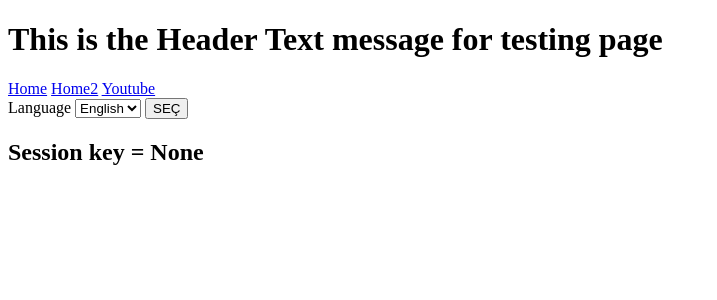
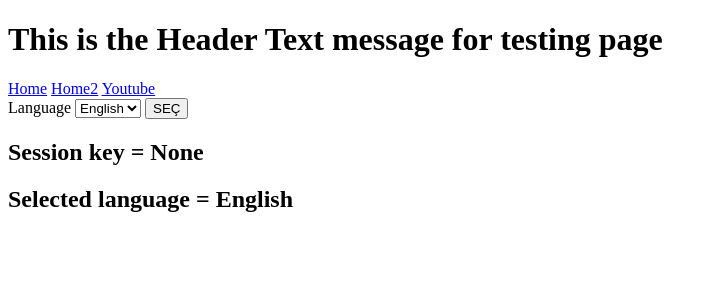
Before and after one commit to osmnr/django-blog, a Django app: page /blog/test/ in a window 1280 px wide. Shown: the top 300 px of the page, without its empty margins (0-717 px from the left). Run offline with Django 5.2, Linux system fonts and the light colour scheme; data comes from the database, SQL or seed files in the repository; both versions use the stored data as it was after the commit.

Commit message:
translation has been fixed and completed

```diff
--- a/settings/context_processors.py
+++ b/settings/context_processors.py
@@ -1,6 +1,6 @@
 from .models import SiteConfig, Navigation
 from translation.models import Translation, TranslationKey, Language
-
+from user.models import LangSession
 
 def site_config(request):
     siteTitle = SiteConfig.objects.get(key='titleBaseName')
@@ -18,25 +18,35 @@
         request.session.create()
         sessionKey = request.session.session_key
 
+    try:
+        user_language = LangSession.objects.get(session=sessionKey).language.id
+    except LangSession.DoesNotExist:
+        user_language = SiteConfig.objects.get(key='siteLanguage').value
+
+    available_langs = Language.objects.filter(is_selectable=True)
+
+    if not user_language in available_langs.values_list('id', flat=True):
+        user_language = SiteConfig.objects.get(key='siteLanguage').value
+
+    user_lang_no = Language.objects.get(pk=user_language).name
     translation_list = {}
-    default_lang = SiteConfig.objects.get(key='siteLanguage').value
-    available_langs = Language.objects.filter(is_selectable=True)
+
     translationKey_list = TranslationKey.objects.all()
 
     for translationKey in translationKey_list:
 
         try:
-            lang_item = Translation.objects.get(key=translationKey, language=2) # session'dan seçtiğimizi buraya koyucaz
+            lang_item = Translation.objects.get(key=translationKey, language=user_language)
         except Translation.DoesNotExist:
-            lang_item = Translation.objects.get(key=translationKey, language=default_lang)
+            lang_item = Translation.objects.get(key=translationKey, language=1)
 
         translation_list[translationKey.key] = lang_item.value
-
 
     data = {
         'lang':translation_list,
         'available_langs':available_langs,
-        'sessionKey':sessionKey
+        'sessionKey':sessionKey,
+        'user_lang_no':user_lang_no,
     }
 
     return data
--- a/templates/test.html
+++ b/templates/test.html
@@ -33,6 +33,6 @@
 
 
     <h2>Session key =  {{sessionKey}}</h2>
-
+    <h2>Selected language = {{user_lang_no}}</h2>
 </body>
 </html>
--- a/user/admin.py
+++ b/user/admin.py
@@ -3,7 +3,7 @@
 
 
 class SelectedLanguageAdmin(admin.ModelAdmin):
-    list_display = ('session', 'language')
+    list_display = ('session', 'language','id')
 
 
 # Register your models here.
```
Also changed, not shown: user/views.py (+12 -4 lines), db.sqlite3.
